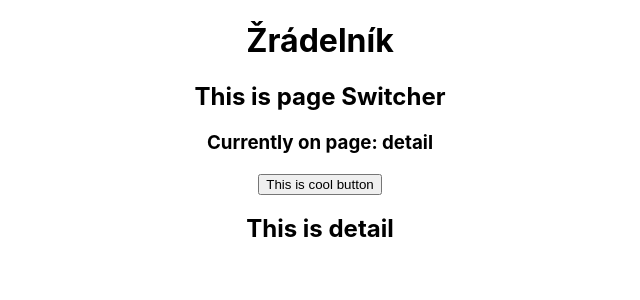
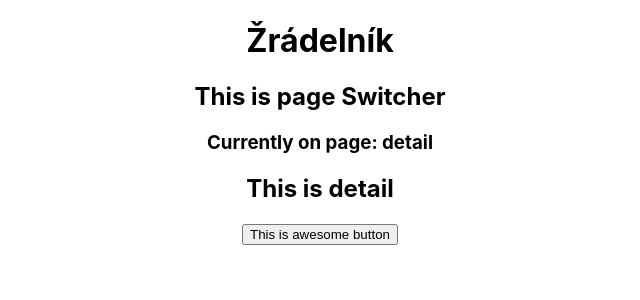
Before and after one commit to JanSramek2018/cnu-8-2019-react, a React (Create React App) app: page / in a window 1280 px wide. Shown: the top 300 px of the page, without its empty margins (320-960 px from the left). Built offline with nearby package versions, Linux system fonts and the light colour scheme.

Commit message:
switch to listing from detail

```diff
--- a/src/components/PageSwitcher.js
+++ b/src/components/PageSwitcher.js
@@ -30,10 +30,10 @@ class PageSwitcher extends React.Component {
         <h2>This is page Switcher</h2>
         <h3>Currently on page: {currentPage}</h3>
 
-        <button onClick={this.goToListing}>This is cool button</button>
-
         {currentPage === PAGE_LISTING && <Listing />}
-        {currentPage === PAGE_DETAIL && <Detail />}
+        {currentPage === PAGE_DETAIL && (
+          <Detail goToListing={this.goToListing} />
+        )}
       </div>
     );
   }
--- a/src/components/detail/Detail.js
+++ b/src/components/detail/Detail.js
@@ -1,9 +1,12 @@
 import React from 'react';
 
-function Detail() {
+function Detail(props) {
+  console.log('Props in detail', props);
+  const { goToListing } = props;
   return (
     <div>
       <h2>This is detail</h2>
+      <button onClick={goToListing}>This is awesome button</button>
     </div>
   );
 }
```
